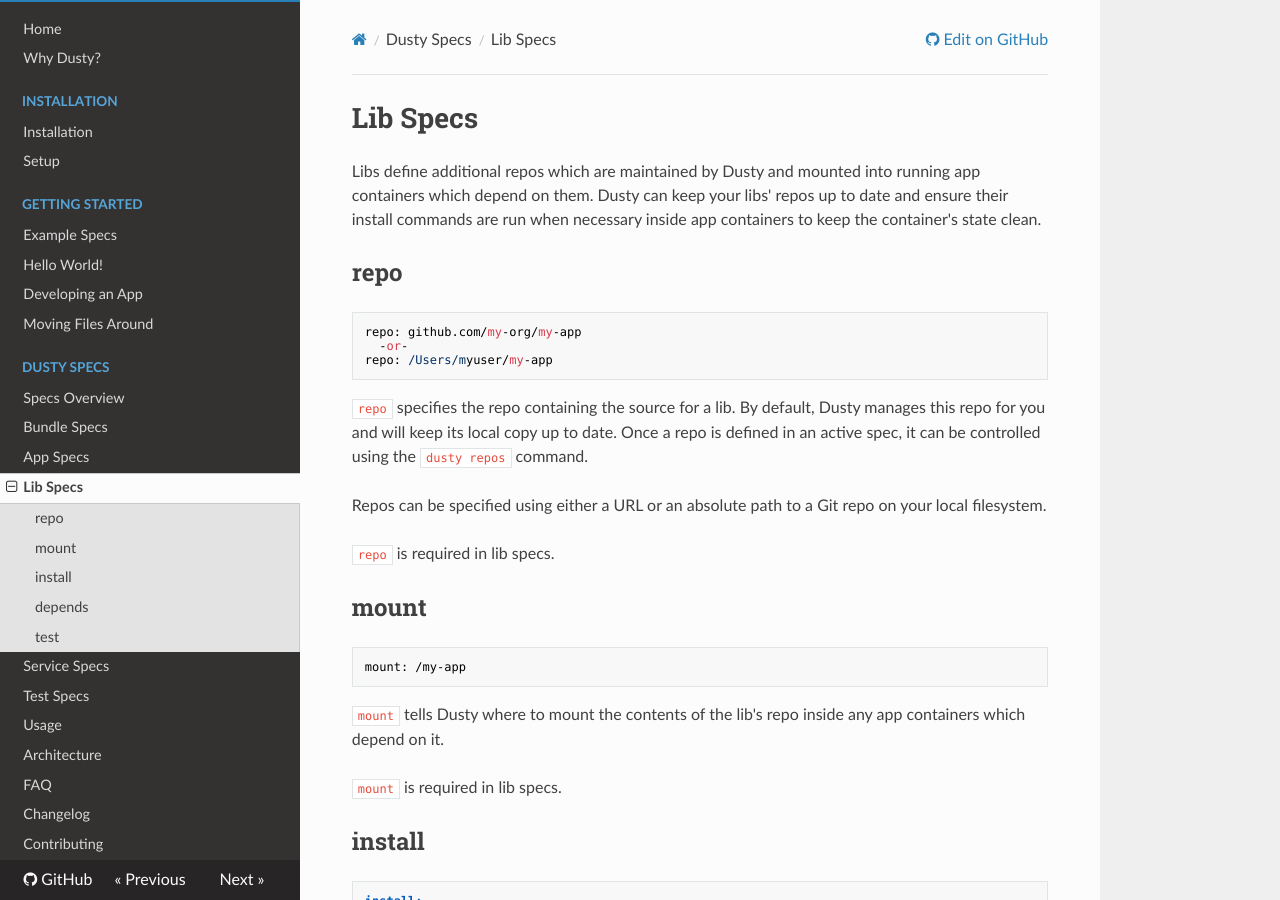
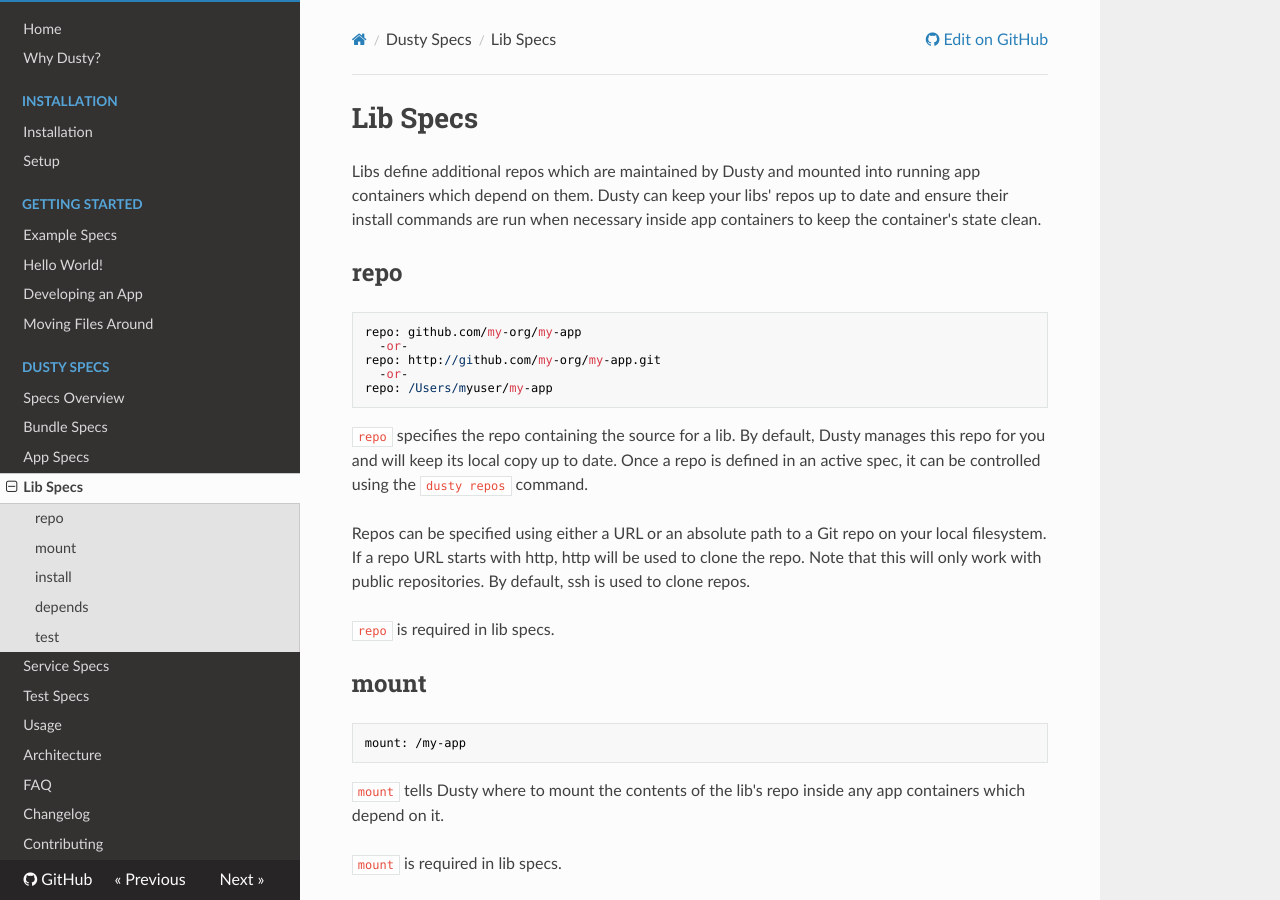
Before and after one commit to gamechanger/dusty, an MkDocs documentation site: the page built from docs/specs/lib-specs.md, in a window 1280 px wide and 900 px high. Built offline with MkDocs 1.6.1, drawn with Linux system fonts in a browser that asks for light colours; nearby versions of some CDN libraries; old or Windows-style settings are respelled for this version of MkDocs.

Commit message:
update docs

````diff
--- a/docs/specs/lib-specs.md
+++ b/docs/specs/lib-specs.md
@@ -10,6 +10,8 @@
 ```
 repo: github.com/my-org/my-app
   -or-
+repo: http://github.com/my-org/my-app.git
+  -or-
 repo: /Users/myuser/my-app
 ```
 
@@ -18,6 +20,8 @@
 it can be controlled using the `dusty repos` command.
 
 Repos can be specified using either a URL or an absolute path to a Git repo on your local filesystem.
+If a repo URL starts with http, http will be used to clone the repo.  Note that this will only work
+with public repositories.  By default, ssh is used to clone repos.
 
 `repo` is required in lib specs.
 
````
Also changed, not shown: docs/changelog.md (+1 -0 lines), docs/specs/app-specs.md (+4 -0 lines).
